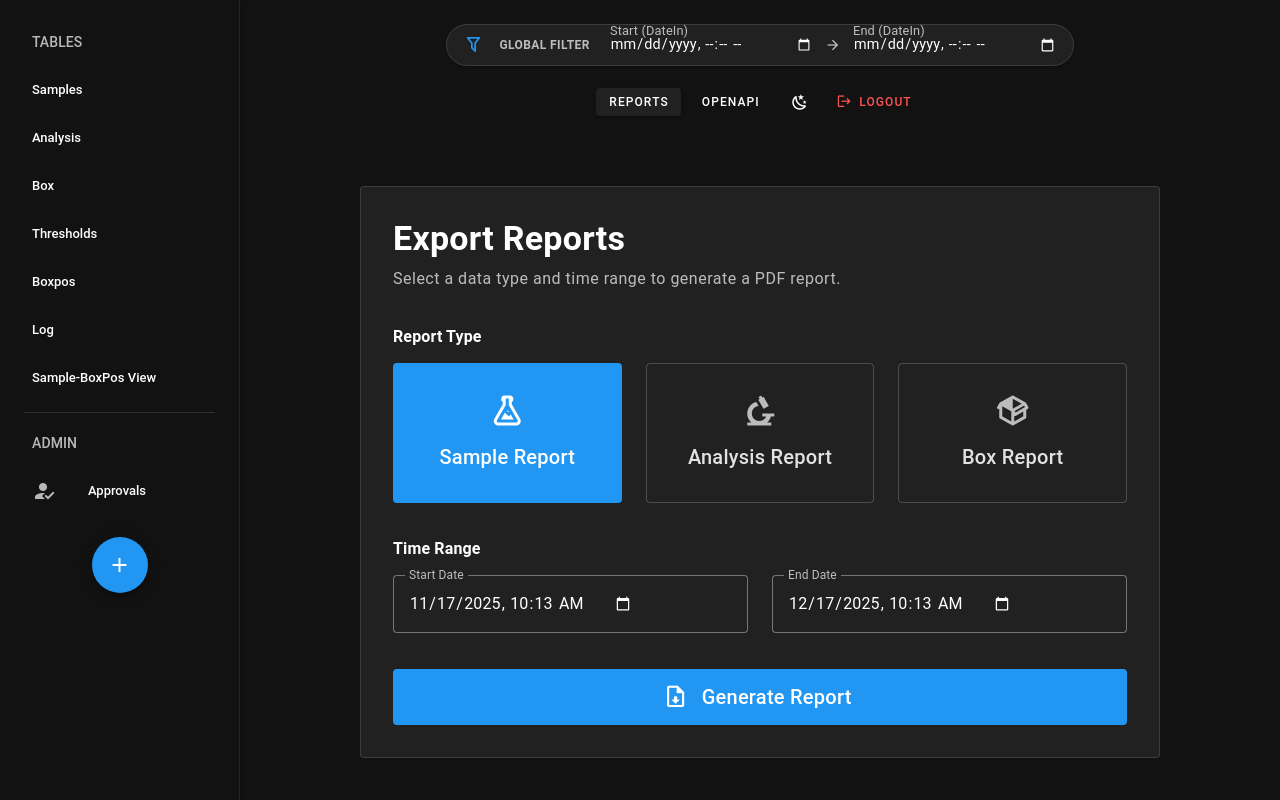
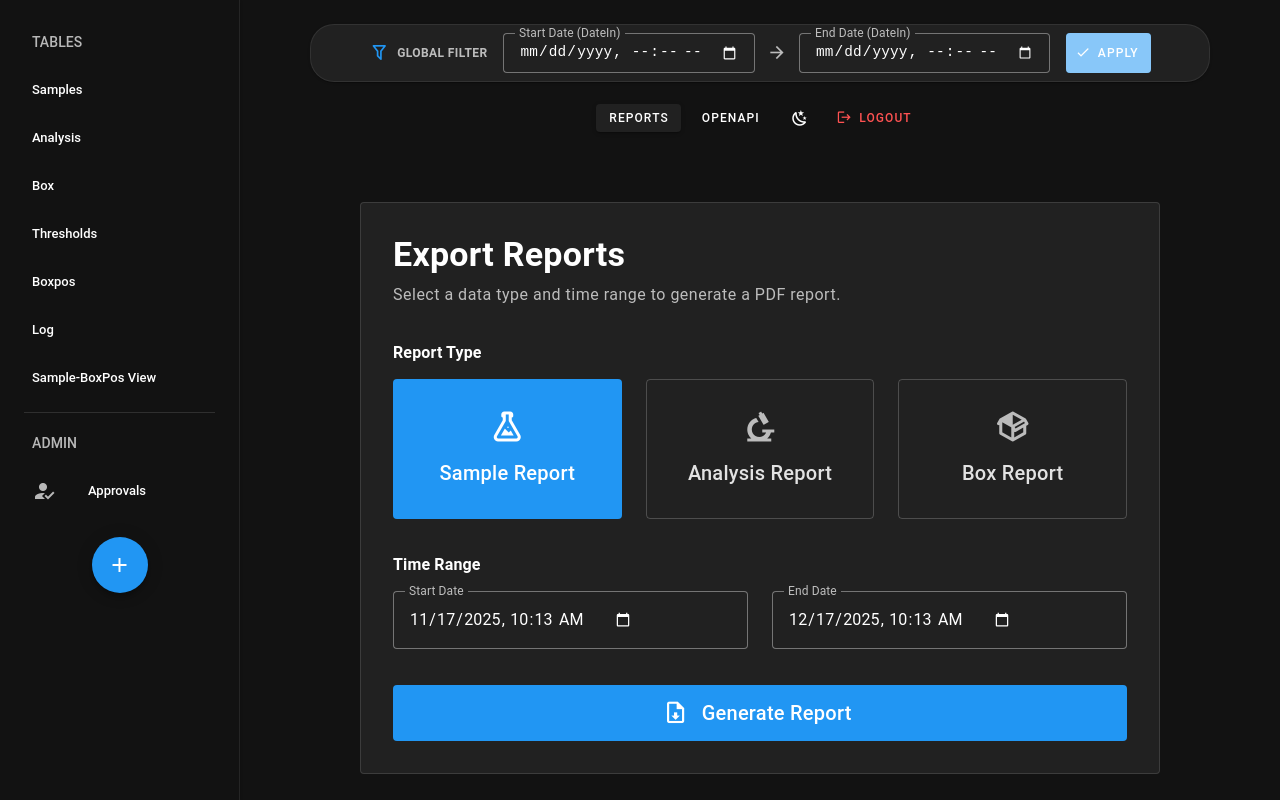
Before and after one commit to ren-ben/syt5-frontend, a Vue app: page /reports in a window 1280 px wide. Built offline with nearby package versions, Linux system fonts and the light colour scheme; no server answers; sample sign-in values are in the browser's storage.

Commit message:
aesthetic adjustment for global filter

```diff
--- a/src/components/crud/GenericCrudTable.vue
+++ b/src/components/crud/GenericCrudTable.vue
@@ -218,6 +218,12 @@ const readonlyKeys = computed(() => {
 });
 
 watch([page, itemsPerPage, sortBy, filters], load, { deep: true, immediate: true });
+
+watch([dateFrom, dateTo], () => {
+  console.log("Global filter changed:", dateFrom.value, dateTo.value);
+  page.value = 1;
+  load();
+});
 
 // ========== CRUD Actions ==========
 function openCreate(defaults?: Record<string, any>) {
--- a/src/components/layout/TopBar.vue
+++ b/src/components/layout/TopBar.vue
@@ -1,92 +1,103 @@
 <template>
   <div class="search-bar-container">
     <!-- Date Range Filter Section -->
-    <div class="date-filter-container elevation-1 rounded-xl px-4 py-1">
+    <div class="date-filter-container elevation-1 rounded-xl px-4 py-2">
+      <div class="d-flex align-center flex-wrap justify-center" style="gap: 16px">
+
+        <!-- Label -->
+        <div class="d-flex align-center">
+          <v-icon color="primary" icon="mdi-filter-outline" size="small" class="mr-2" />
+          <span class="text-caption font-weight-bold text-medium-emphasis text-uppercase">Global Filter</span>
+        </div>
+
+        <!-- Inputs Wrapper -->
         <div class="d-flex align-center" style="gap: 12px">
-        <v-icon color="primary" icon="mdi-filter-outline" size="small" class="mr-1" />
-        <span class="text-caption font-weight-bold text-medium-emphasis text-uppercase mr-2">Global Filter</span>
+          <v-text-field
+            v-model="tempDateFrom"
+            type="datetime-local"
+            label="Start Date (DateIn)"
+            variant="outlined"
+            density="compact"
+            hide-details
+            bg-color="surface"
+            class="date-input"
+            style="min-width: 200px"
+          />
+
+          <v-icon icon="mdi-arrow-right" size="small" color="medium-emphasis" />
 
           <v-text-field
-          v-model="dateFrom"
+            v-model="tempDateTo"
             type="datetime-local"
-          label="Start (DateIn)"
-          variant="plain"
+            label="End Date (DateIn)"
+            variant="outlined"
             density="compact"
             hide-details
+            bg-color="surface"
             class="date-input"
-          style="min-width: 180px"
+            style="min-width: 200px"
           />
+        </div>
 
-        <v-icon icon="mdi-arrow-right" size="x-small" color="medium-emphasis" />
-
-        <v-text-field
-          v-model="dateTo"
-          type="datetime-local"
-          label="End (DateIn)"
-          variant="plain"
-          density="compact"
-          hide-details
-          class="date-input"
-          style="min-width: 180px"
-        />
+        <!-- Action Buttons -->
+        <div class="d-flex align-center" style="gap: 8px">
+          <v-btn
+            color="primary"
+            variant="flat"
+            size="small"
+            height="40"
+            prepend-icon="mdi-check"
+            @click="applyDates"
+            :disabled="!isChanged"
+          >
+            Apply
+          </v-btn>
 
           <v-btn
             v-if="dateFrom || dateTo"
             icon="mdi-close"
-          size="x-small"
+            size="small"
             variant="text"
             color="medium-emphasis"
             @click="clearDates"
-          title="Clear Dates"
+            title="Clear Filter"
           />
         </div>
       </div>
+    </div>
 
+    <!-- Links Section (unchanged) -->
     <div class="links">
-      <v-btn
-        size="small"
-        @click="$router.push('/reports')"
-      >
-        Reports
-      </v-btn>
-
-      <v-btn
-        variant="text"
-        size="small"
-        href="http://localhost:8040/swagger-ui/index.html"
-        target="_blank"
-      >
-        OpenAPI
-      </v-btn>
-
-      <!-- Theme Toggle Button -->
-      <v-btn
-        :icon="theme.global.current.value.dark ? 'mdi-weather-night' : 'mdi-weather-sunny'"
-        @click="toggleTheme"
-        variant="text"
-        size="small"
-      />
-
-      <v-btn
-        color="error"
-        variant="text"
-        size="small"
-        prepend-icon="mdi-logout"
-        @click="handleLogout"
-      >
-        Logout
-      </v-btn>
+      <v-btn size="small" @click="$router.push('/reports')">Reports</v-btn>
+      <v-btn variant="text" size="small" href="http://localhost:8040/swagger-ui/index.html" target="_blank">OpenAPI</v-btn>
+      <v-btn :icon="theme.global.current.value.dark ? 'mdi-weather-night' : 'mdi-weather-sunny'" @click="toggleTheme" variant="text" size="small" />
+      <v-btn color="error" variant="text" size="small" prepend-icon="mdi-logout" @click="handleLogout">Logout</v-btn>
     </div>
   </div>
 </template>
 
 <script setup lang="ts">
+import { ref, computed, watch } from "vue";
 import { useTheme } from 'vuetify';
 import { useRouter } from 'vue-router';
 import { useAuthStore } from '@/stores/auth';
 import { useGlobalFilter } from '@/composables/useGlobalFilter';
 
 const { dateFrom, dateTo } = useGlobalFilter();
+
+// Local state for the inputs (so we don't trigger updates while typing)
+const tempDateFrom = ref(dateFrom.value);
+const tempDateTo = ref(dateTo.value);
+
+// Sync local state if global state changes externally (e.g. cleared elsewhere)
+watch([dateFrom, dateTo], () => {
+  tempDateFrom.value = dateFrom.value;
+  tempDateTo.value = dateTo.value;
+});
+
+const isChanged = computed(() =>
+  tempDateFrom.value !== dateFrom.value || tempDateTo.value !== dateTo.value
+);
 
 const theme = useTheme();
 const router = useRouter();
@@ -102,9 +113,17 @@ const handleLogout = () => {
   router.push('/login');
 };
 
+const applyDates = () => {
+  // Commit local values to the global store
+  dateFrom.value = tempDateFrom.value;
+  dateTo.value = tempDateTo.value;
+};
+
 const clearDates = () => {
   dateFrom.value = '';
   dateTo.value = '';
+  tempDateFrom.value = '';
+  tempDateTo.value = '';
 };
 </script>
 
@@ -115,32 +134,19 @@ const clearDates = () => {
   align-items: center;
   margin: 24px 0;
   gap: 16px;
+  width: 100%;
 }
 
-/* New container for the date inputs to look like a single "bar" */
 .date-filter-container {
   background-color: rgb(var(--v-theme-surface));
-  border: 1px solid rgba(var(--v-theme-on-surface), 0.12);
-  display: flex;
-  align-items: center;
-  justify-content: center;
-  transition: all 0.2s ease;
+  border: 1px solid rgba(var(--v-theme-on-surface), 0.08);
+  max-width: 900px; /* Limit width so it doesn't stretch too far */
+  width: 95%;
 }
 
-.date-filter-container:focus-within {
-  border-color: rgb(var(--v-theme-primary));
-  box-shadow: 0 0 0 1px rgb(var(--v-theme-primary));
-}
-
-/* Custom styling to make the inputs look cleaner inside the bar */
 :deep(.date-input .v-field__input) {
-  padding-top: 0;
-  padding-bottom: 0;
   font-size: 0.9rem;
-}
-
-:deep(.date-input .v-label) {
-  font-size: 0.8rem;
+  font-family: monospace; /* Helps align numbers */
 }
 
 .links {
```
Lines whose indentation alone changed are shown as unchanged.
